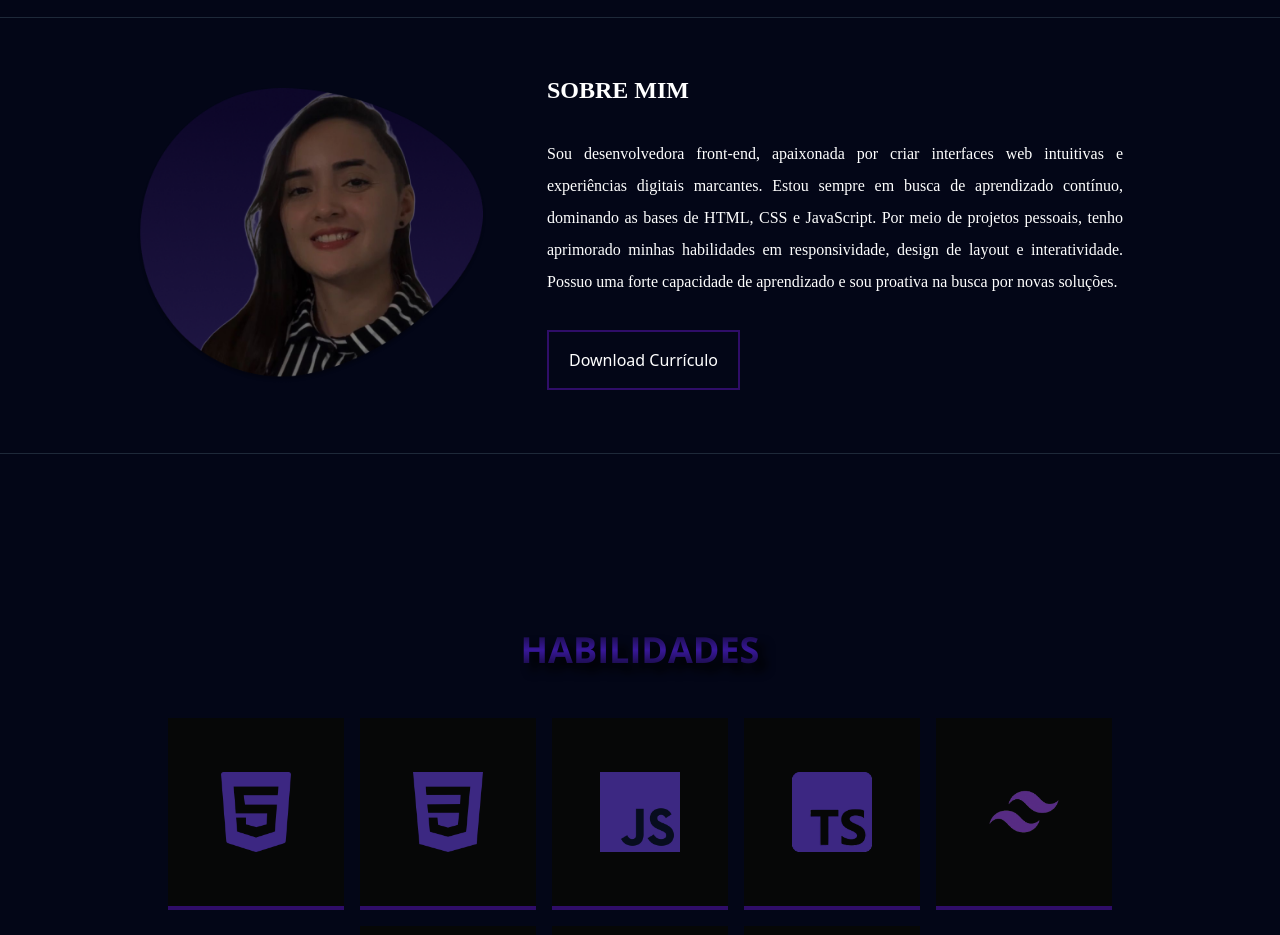
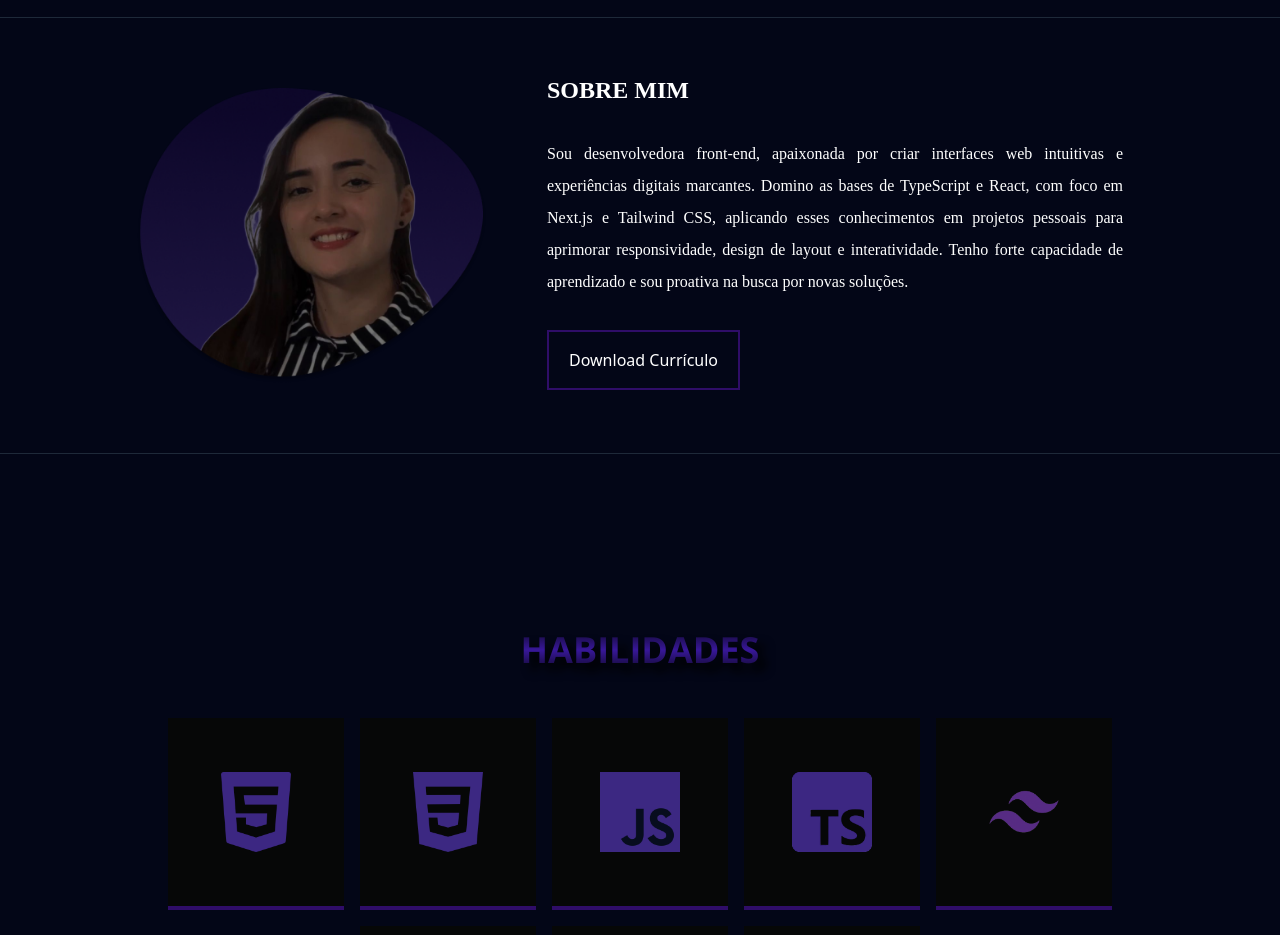
Before and after one commit to Flavianna-Saldanha/new-portfolio, a Next.js app: page / in a window 1280 px wide. Shown: the part 1000-1935 px from the top of the page. Built offline with nearby package versions, Linux system fonts and the light colour scheme.

Commit message:
atualizando o "sobre mim"

```diff
--- a/src/components/about/About.tsx
+++ b/src/components/about/About.tsx
@@ -13,7 +13,11 @@
                 </div>
                 <div className="mx-10 text-justify flex flex-col gap-12 md:w-lg lg:w-xl lg:gap-8">
                     <div className="uppercase hidden text-center font-bold text-2xl lg:block lg:text-start lg:text-2xl">Sobre mim</div>
-                    <div className="leading-8 text-[18px]lg:text-[15px] lg:leading-8">Sou desenvolvedora front-end, apaixonada por criar interfaces web intuitivas e experiências digitais marcantes. Estou sempre em busca de aprendizado contínuo, dominando as bases de HTML, CSS e JavaScript. Por meio de projetos pessoais, tenho aprimorado minhas habilidades em responsividade, design de layout e interatividade. Possuo uma forte capacidade de aprendizado e sou proativa na busca por novas soluções.</div>
+                    <div className="leading-8 text-[18px]lg:text-[15px] lg:leading-8">
+                        Sou desenvolvedora front-end, apaixonada por criar interfaces web intuitivas e experiências digitais marcantes. Domino as bases de TypeScript e React, com foco em Next.js e Tailwind CSS,
+                        aplicando esses conhecimentos em projetos pessoais para aprimorar responsividade, design de layout e interatividade. Tenho forte capacidade de aprendizado e sou proativa na busca por novas
+                        soluções.
+                    </div>
                     <div className="text-center lg:text-start">
                         <a
                             href="https://drive.google.com/file/d/1TLkD-NGPNaGa766hdk3nY0-9dEabVSje/view?usp=sharing"
```
